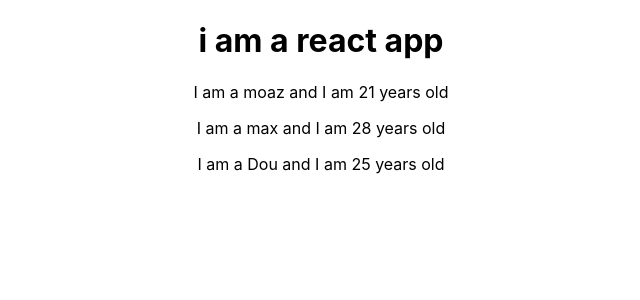
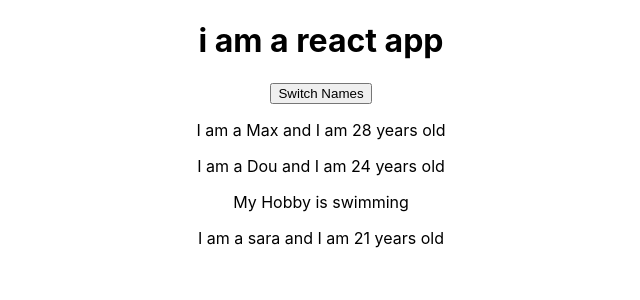
Before and after one commit to moazahmed132/react-course-udemy, a React (Create React App) app: page / in a window 1280 px wide. Shown: the top 300 px of the page, without its empty margins (319-959 px from the left). Built offline with nearby package versions, Linux system fonts and the light colour scheme.

Commit message:
the children property and how to create a state

```diff
--- a/src/App.js
+++ b/src/App.js
@@ -1,18 +1,29 @@
-import React from 'react';
+import React, { Component } from 'react';
 import './App.css';
 import Person from './Person/Person'
 
-function App() {
+class App extends Component {
+    state = {
+        persons: [
+            { name: 'Max', age: 28 },
+            { name: 'Dou', age: 24 },
+            { name: 'sara', age: 21 }
+        ]
+    }
+    render() {
         return (
             <div className="App" >
                 <h1 > i am a react app </h1>
-            <Person name="moaz" age="21" />
-            <Person name="max" age="28" >My Hobby is swimming</Person>
-            <Person name="Dou" age="25" />
+                <button>Switch Names</button>
+                <Person name={this.state.persons[0].name} age={this.state.persons[0].age} />
+                <Person name={this.state.persons[1].name} age={this.state.persons[1].age} >
+                    My Hobby is swimming</Person>
+                <Person name={this.state.persons[2].name} age={this.state.persons[2].age} />
 
             </div >
         );
         /* return React.createElement('div', { className: 'App' }, React.createElement('h1', null, 'I am a react app ya moaz')); */
     }
+}
 
 export default App;
--- a/src/Person/Person.js
+++ b/src/Person/Person.js
@@ -4,6 +4,7 @@ const Person = (props) => {
   return (
     <div>
       <p>I am a {props.name} and I am {props.age} years old </p>
+      <p>{props.children}</p>
     </div>
   )
 }
```
Lines whose indentation alone changed are shown as unchanged.
